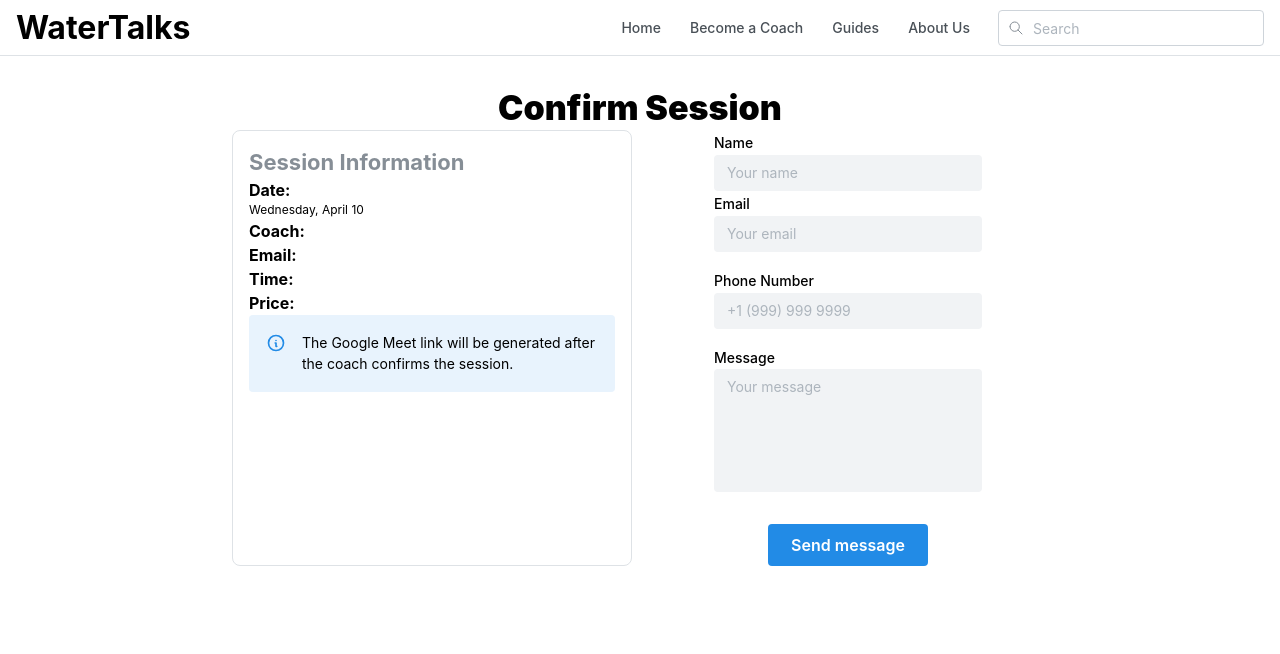
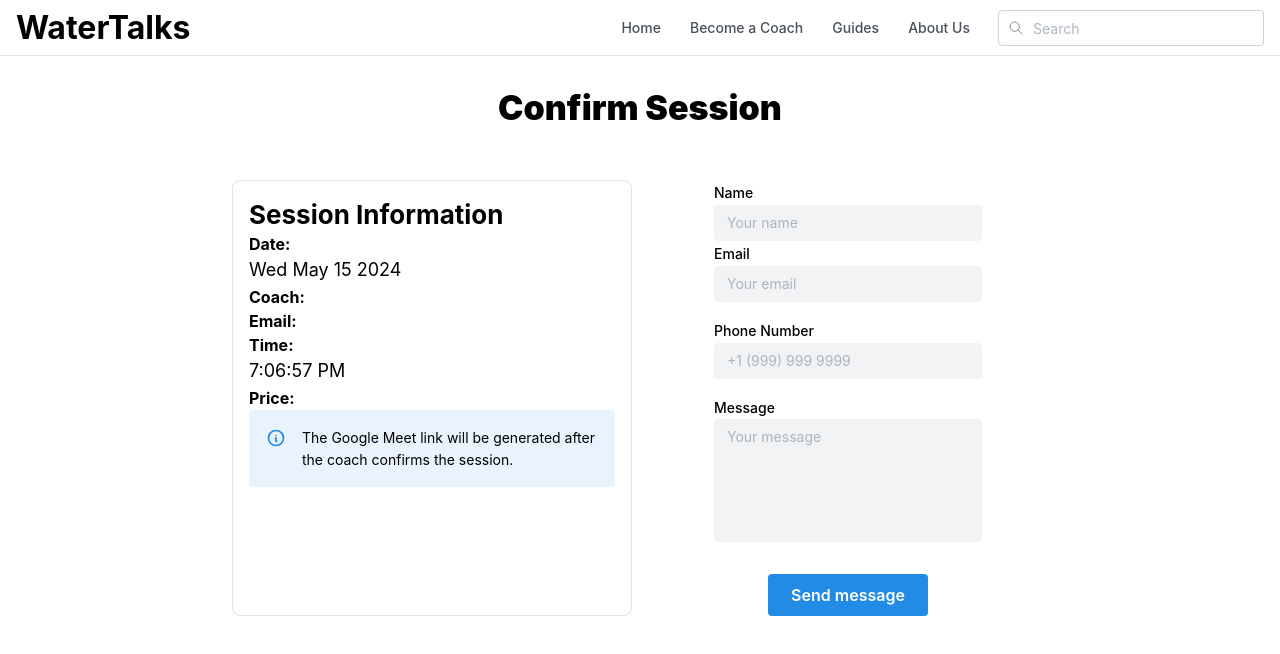
Before and after one commit to chriszhang08/coffeechatv2, a Next.js app: page /profile/confirmsesh in a window 1280 px wide. Shown: the top 654 px of the page. Built offline with nearby package versions, Linux system fonts and the light colour scheme.

Commit message:
ui changes

```diff
--- a/app/profile/confirmsesh/page.tsx
+++ b/app/profile/confirmsesh/page.tsx
@@ -10,8 +10,9 @@ function ConfirmSessionParams() {
 
   const coachId = searchParams.get('coachId');
   const time = searchParams.get('time');
+  const type = searchParams.get('type');
 
-  return <ConfirmSessionForm coachId={coachId} time={time} />;
+  return <ConfirmSessionForm coachId={coachId} time={time} type={type} />;
 }
 
 function Page() {
--- a/app/profile/page.tsx
+++ b/app/profile/page.tsx
@@ -30,8 +30,8 @@ function CoachProfileSearch() {
     return <div>Loading...</div>;
   }
 
-  if (!coach || !coachId) {
-    return <div>Coach not found</div>;
+  if (!coachId) {
+    return <div>CoachId is invalid</div>;
   }
 
   return (
--- a/components/ProfilePage/ConfirmSessionForm/ConfirmSessionForm.tsx
+++ b/components/ProfilePage/ConfirmSessionForm/ConfirmSessionForm.tsx
@@ -10,25 +10,34 @@ import {
   Alert,
   Container,
 } from '@mantine/core';
-import { useForm } from '@mantine/form';
+import {useForm} from '@mantine/form';
 import {
   collection,
   addDoc,
 } from 'firebase/firestore';
-import { useRouter } from 'next/navigation';
-import React, { useEffect, useState } from 'react';
-import { IconInfoCircle } from '@tabler/icons-react';
-import { usePublicCoachData } from '@/hooks/useCoachData';
-import { Coach } from '@/types/firestore/coaches/coach';
+import {useRouter} from 'next/navigation';
+import React, {useEffect, useState} from 'react';
+import {IconInfoCircle} from '@tabler/icons-react';
+import {usePublicCoachData} from '@/hooks/useCoachData';
+import {Coach} from '@/types/firestore/coaches/coach';
 
 interface ConfirmSessionFormProps {
   coachId: string | null;
   time: string | null;
+  type: string | null;
+}
+
+function isoStringToDate(isoString: string | null): Date {
+  if (isoString === null) {
+    return new Date();
+  }
+  return new Date(isoString);
 }
 
 const ConfirmSessionForm: React.FC<ConfirmSessionFormProps> = ({
                                                                  coachId,
                                                                  time,
+                                                                 type
                                                                }) => {
   const form = useForm({
     initialValues: {
@@ -47,7 +56,7 @@ const ConfirmSessionForm: React.FC<ConfirmSessionFormProps> = ({
   const [coach, setCoach] = useState<Coach | null>(null);
   const [isDataLoaded, setIsDataLoaded] = useState(false);
 
-  const icon = <IconInfoCircle />;
+  const icon = <IconInfoCircle/>;
 
   const router = useRouter();
 
@@ -63,6 +72,8 @@ const ConfirmSessionForm: React.FC<ConfirmSessionFormProps> = ({
     return <div>Loading...</div>;
   }
 
+  const date = isoStringToDate(time);
+
   const handleSubmit = async () => {
     // TODO sanitize input
     try {
@@ -74,8 +85,7 @@ const ConfirmSessionForm: React.FC<ConfirmSessionFormProps> = ({
         // TODO make the json object more dynamic
         body: JSON.stringify({
           coachName: coach?.name,
-          date: 'Wednesday, April 10',
-          time,
+          date: date.toISOString(),
           link: 'https://meet.google.com/abc-123-def',
           sessionDetails: 'This is a test session',
           price: 100,
@@ -105,34 +115,34 @@ const ConfirmSessionForm: React.FC<ConfirmSessionFormProps> = ({
       <Title
         order={2}
         size="h1"
-        style={{ fontFamily: 'Greycliff CF, var(--mantine-font-family)' }}
+        style={{fontFamily: 'Greycliff CF, var(--mantine-font-family)'}}
         fw={900}
         ta="center"
       >
         Confirm Session
       </Title>
-      <SimpleGrid cols={2}>
-        <Card withBorder radius="md" style={{ width: 400 }}>
-          <Title order={3} c="dimmed">
+      <SimpleGrid cols={2} style={{ paddingTop: 50 }}>
+        <Card withBorder radius="md" style={{width: 400}}>
+          <Title order={2}>
             Session Information
           </Title>
           <Title order={5}>Date:</Title>
-          <Text size="xs">Wednesday, April 10</Text>
-          <Text size="xs">{time}</Text>
+          <Text size="lg">{date.toDateString()}</Text>
           <Title order={5}>Coach:</Title>
-          <Text size="xl">{coach?.name}</Text>
+          <Text size="lg">{coach?.name}</Text>
           <Title order={5}>Email:</Title>
-          <Text size="xl">{coach?.email}</Text>
+          <Text size="lg">{coach?.email}</Text>
           <Title order={5}>Time:</Title>
-          <Text size="xl">{time}</Text>
+          {/*TODO change the time to add the time zone and make it more readable*/}
+          <Text size="lg">{date.toLocaleTimeString()}</Text>
           <Title order={5}>Price:</Title>
-          <Text size="xl" />
+          <Text size="lg"/>
           <Alert variant="light" color="blue" icon={icon}>
             The Google Meet link will be generated after the coach confirms the session.
           </Alert>
         </Card>
 
-        <Container style={{ width: 300 }}>
+        <Container style={{width: 300}}>
           <TextInput
             label="Name"
             placeholder="Your name"
```
Also changed, not shown: components/ProfilePage/AvailabilityCalendar/AvailabilityModal.tsx (+12 -5 lines).
